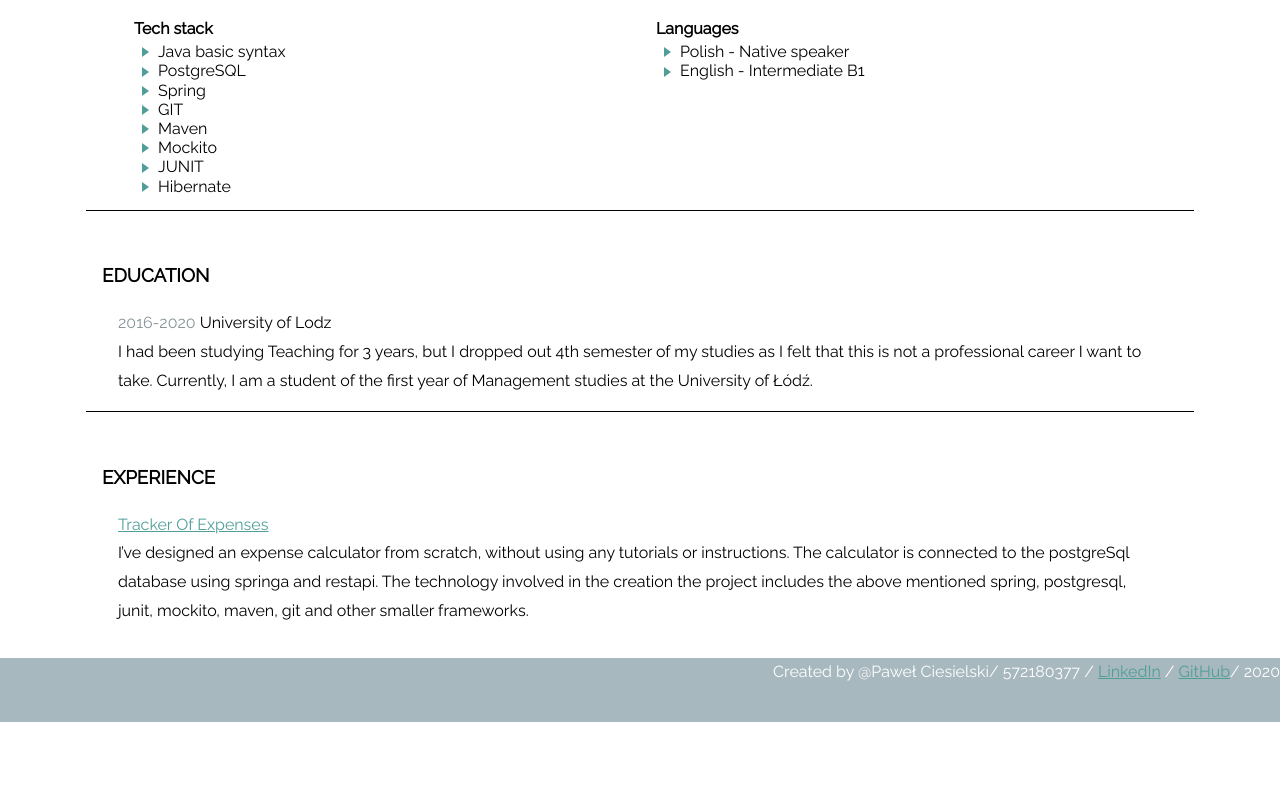
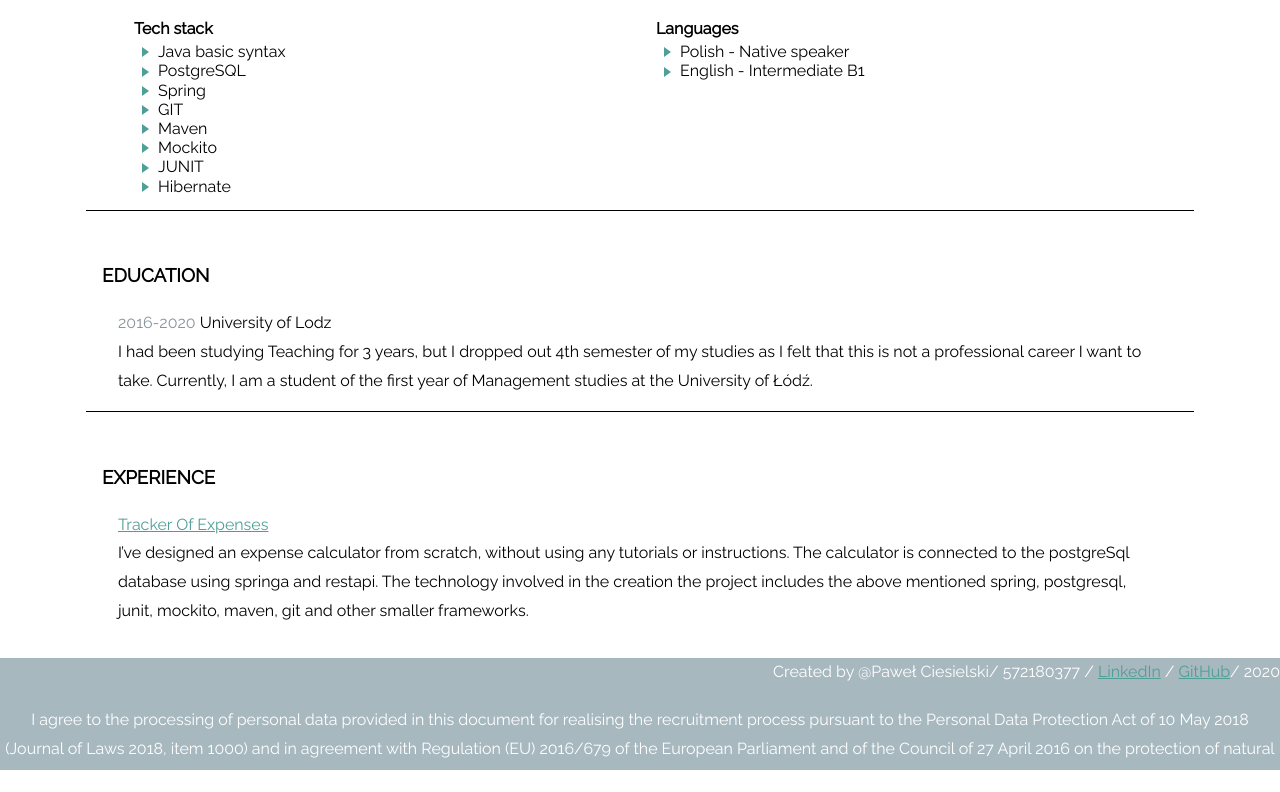
Before and after one commit to pciesielski26300/CVPawelCiesielski, a plain HTML site: page index.html in a window 1280 px wide. Shown: the part 1078-1870 px from the top of the page. Before the commit the page ends 1800 px from the top, so only its background shows below. Drawn offline with Linux system fonts and the light colour scheme.

Commit message:
CV Pawel Ciesielski

```diff
--- a/index.html
+++ b/index.html
@@ -113,6 +113,8 @@
     <div class="footer">
         <p>Created by @Paweł Ciesielski/ 572180377 / <a href="https://www.linkedin.com/in/pawe%C5%82-ciesielski-0616211bb/">LinkedIn</a> / <a href="https://github.com/pciesielski26300">GitHub</a>/ 2020 </p>
     </div>
-</body>
+    <div class="footer2">
+        <p>I agree to the processing of personal data provided in this document for realising the recruitment process pursuant to the Personal Data Protection Act of 10 May 2018 (Journal of Laws 2018, item 1000) and in agreement with Regulation (EU) 2016/679 of the European Parliament and of the Council of 27 April 2016 on the protection of natural persons with regard to the processing of personal data and on the free movement of such data, and repealing Directive 95/46/EC(General Data Protection Regulation).</p>
 
-</html>
+    </div>
+</body></html>
--- a/style.css
+++ b/style.css
@@ -38,6 +38,7 @@ header {
     background-position: bottom;
 
 
+
     h1 {
         text-transform: capitalize;
     }
@@ -53,6 +54,8 @@ header section {
 header img {
     border-radius: 50%;
     max-width: 150px;
+
+
 }
 
 h1 {
@@ -172,6 +175,21 @@ a {
     background-color: #A7B8BF;
     color: white;
     text-align: right;
+    ;
+}
+
+.footer2 {
+
+    position: inherit;
+    left: 0;
+    bottom: 0;
+    width: 100%;
+    height: 4em;
+    margin-top: -2em;
+    background-color: #A7B8BF;
+    color: white;
+    text-align: center;
+
 }
 
 @media only screen and (max-width: 768px) {
```
Also changed, not shown: 1 other file.
